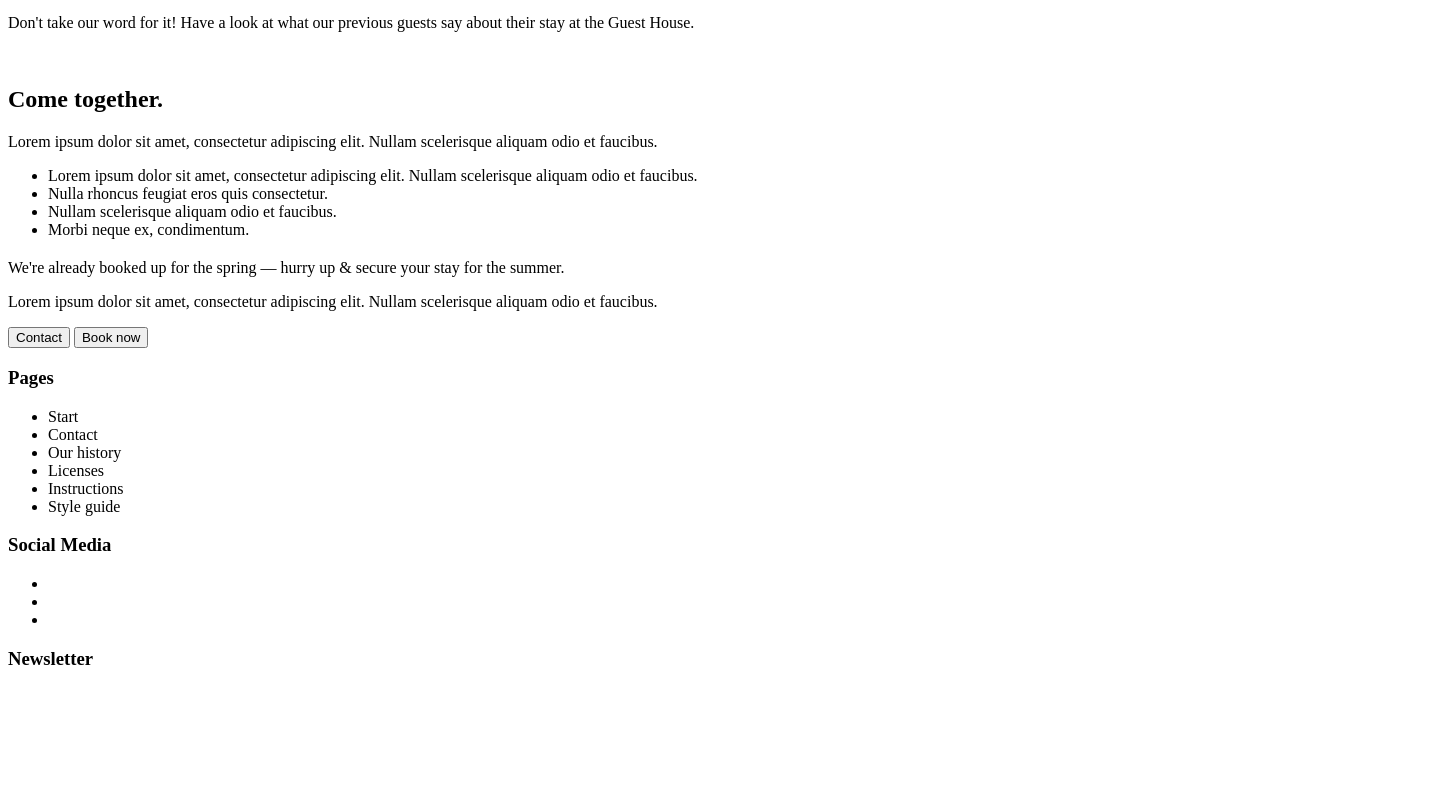
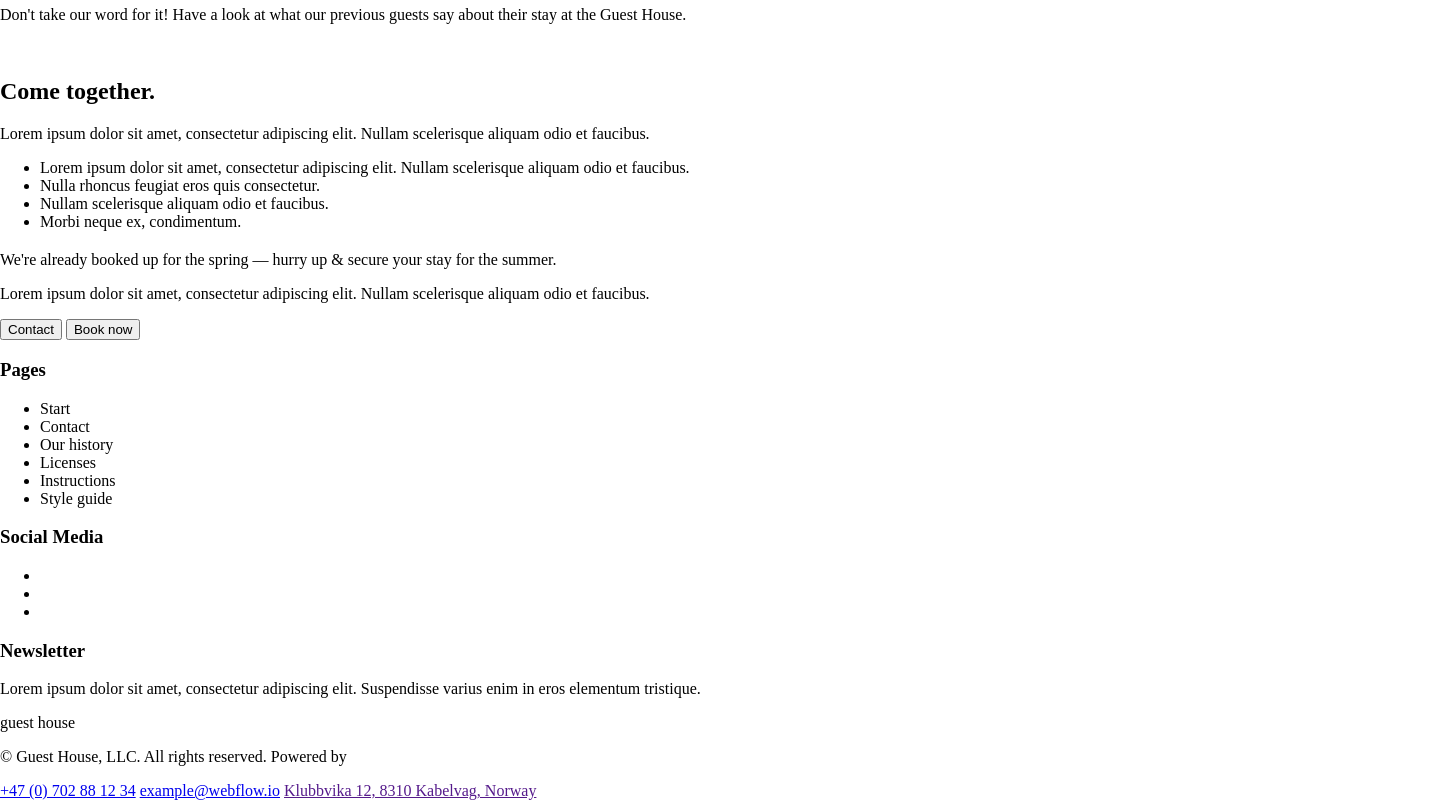
Before and after one commit to SergNikolaiev/Guest-House, a plain HTML site: page index.html in a window 1280 px wide. Shown: the part 1669-2469 px from the top of the page, 1440 px wide, since content can reach past the window. Before the commit the page ends 2357 px from the top, so only its background shows below. Drawn offline with Linux system fonts and the light colour scheme.

Commit message:
начал css

```diff
--- /dev/null
+++ b/css/style.css
@@ -0,0 +1,13 @@
+body {
+    width: 1440px;
+    margin: 0;
+    padding: 0;
+}
+
+.list {
+
+}
+
+header {
+    background-color: #52503B;
+}
--- a/index.html
+++ b/index.html
@@ -5,6 +5,7 @@
     <meta http-equiv="X-UA-Compatible" content="IE=edge" />
     <meta name="viewport" content="width=device-width, initial-scale=1.0" />
     <title>Document</title>
+    <link rel="stylesheet" href="./css/style.css" />
   </head>
 
   <body>
@@ -242,8 +243,16 @@
 
       <div>
         <h3>Newsletter</h3>
+        <p>
+          Lorem ipsum dolor sit amet, consectetur adipiscing elit. Suspendisse varius enim in eros
+          elementum tristique.
+        </p>
       </div>
-      <div></div>
+      <div class="logo">guest house</div>
+      <p>© Guest House, LLC. All rights reserved. Powered by</p>
+      <a href="tel:+47(0)702881234">+47 (0) 702 88 12 34</a>
+      <a href="mail:example@webflow.io">example@webflow.io</a>
+      <a href="">Klubbvika 12, 8310 Kabelvag, Norway</a>
     </footer>
   </body>
 </html>
```
